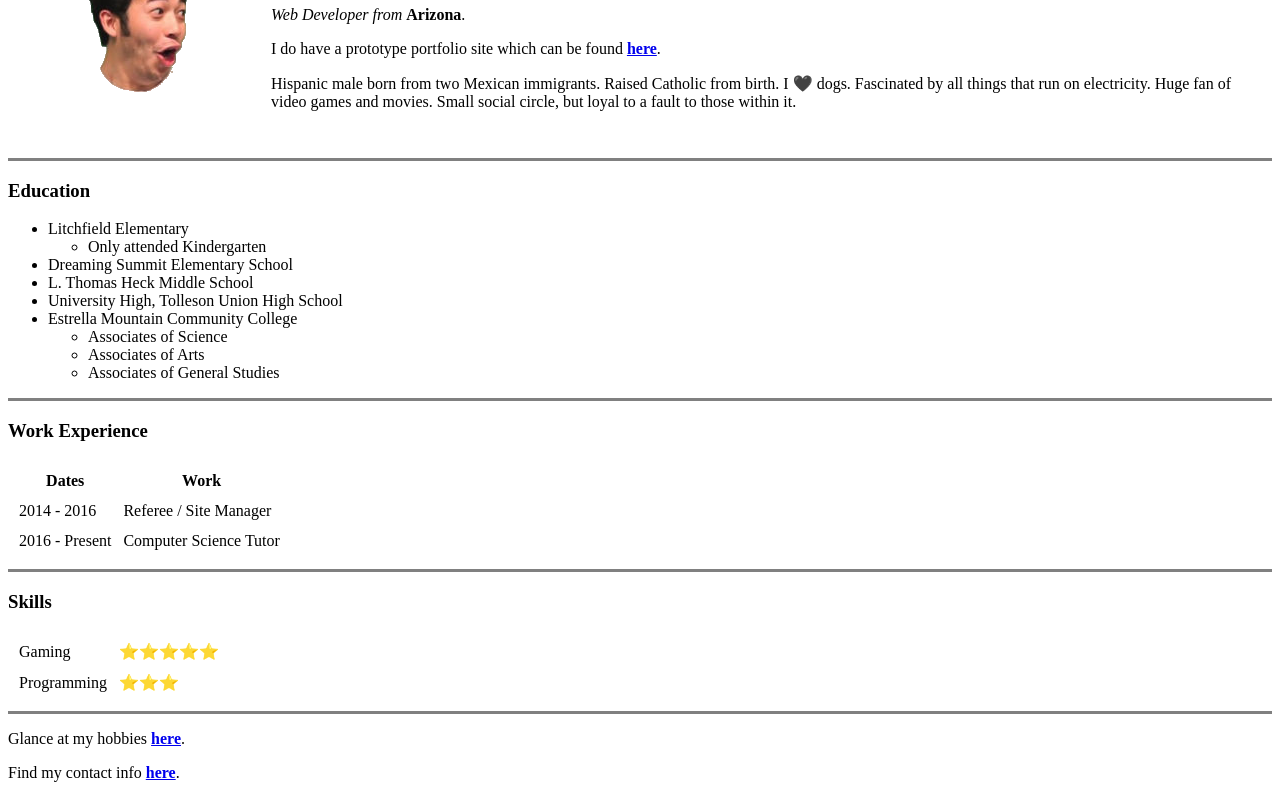
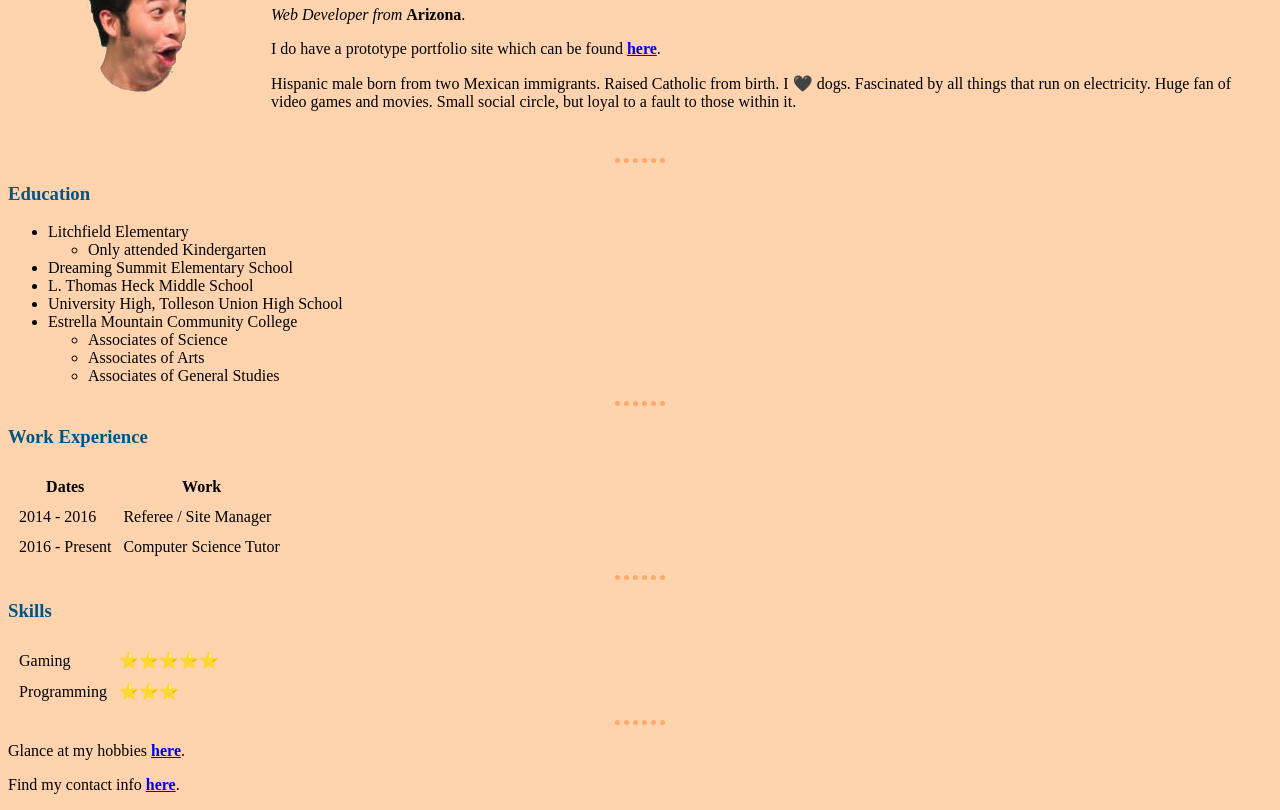
Before and after one commit to adanpartidajr/CV, a plain HTML site: page index.html in a window 1280 px wide. Shown: the part 104-914 px from the top of the page. Drawn offline with Linux system fonts and the light colour scheme.

Commit message:
added css folder and stylesheet

```diff
--- /dev/null
+++ b/css/styles.css
@@ -0,0 +1,24 @@
+body {
+  background-color: #ffd3ad;
+}
+
+hr {
+  border-style: none;
+  border-top-style: dotted;
+  border-width: 5px;
+  border-color: #ffa96a;
+  width: 4%;
+}
+
+h1 {
+  color: #15005d;
+}
+
+h3 {
+  color: #005585;
+}
+
+img:hover {
+  background-color: powderblue;
+  border-radius: 100%
+}
--- a/index.html
+++ b/index.html
@@ -4,9 +4,11 @@
 <head>
   <meta charset="utf-8">
   <title>Adan's Personal Site</title>
+  <link rel="stylesheet" href="css/styles.css">
 </head>
 
 <body>
+
   <table cellspacing="20">
     <tr>
       <td><img src="images\PogChamp.png" alt="Didn't have a picture of myself, so I put Gooteks instead."></td>
@@ -18,10 +20,7 @@
       </td>
     </tr>
   </table>
-
-
-
-  <hr size="3" noshade=$0>
+  <hr size="3">
 
   <h3>Education</h3>
   <ul>
@@ -39,7 +38,7 @@
       <li>Associates of General Studies</li>
     </ul>
   </ul>
-  <hr size="3" noshade=$0>
+  <hr size="3">
 
   <h3>Work Experience</h3>
   <table cellspacing="10">
@@ -58,7 +57,7 @@
       <td>Computer Science Tutor</td>
     </tr>
   </table>
-  <hr size="3" noshade=$0>
+  <hr size="3">
 
   <h3>Skills</h3>
 
@@ -74,7 +73,7 @@
     </tr>
   </table>
 
-  <hr size="3" noshade=$0>
+  <hr size="3">
   <p>Glance at my hobbies <strong><a href="hobbies.html">here</a></strong>.</p>
   <p>Find my contact info <strong><a href="contact.html">here</a></strong>.</p>
 
```
Also changed, not shown: contact.html (+7 -2 lines), hobbies.html (+2 -2 lines).
